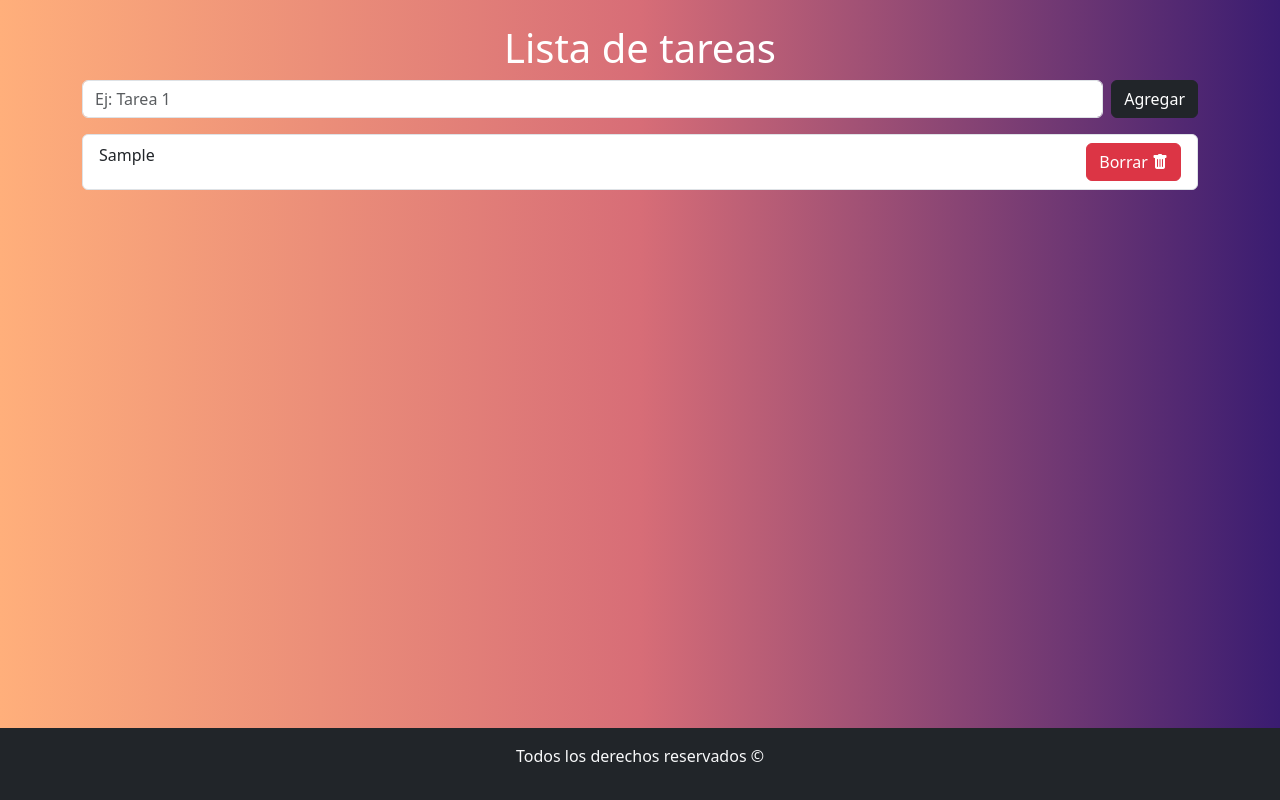
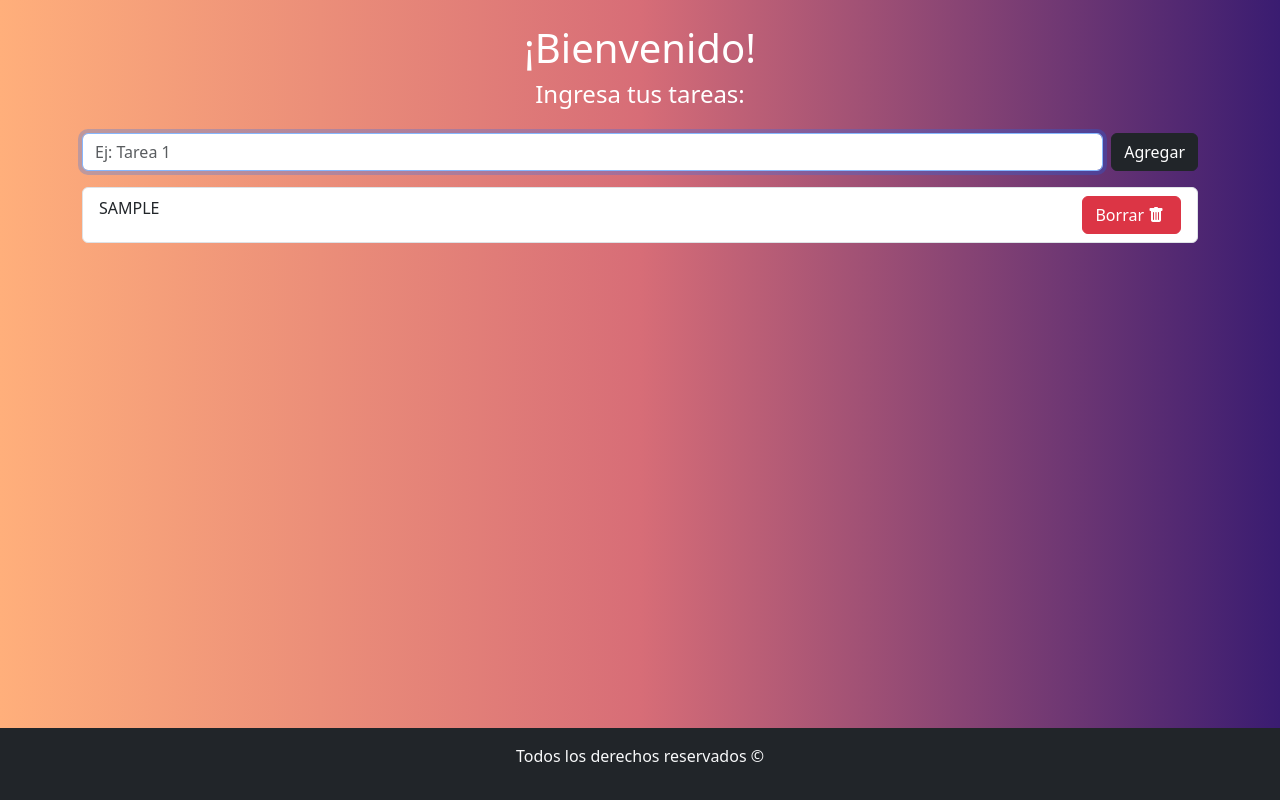
Before and after one commit to kstephantorres/m3-tp1-p05, a React (Vite) app: page / in a window 1280 px wide. Both pictures are taken after typing "Sample" into the empty fields and a click on the button "Agregar". Built offline with nearby package versions, Linux system fonts and the light colour scheme.

Commit message:
Se hicieron modificaciones al maquetado

```diff
--- a/src/App.css
+++ b/src/App.css
@@ -26,3 +26,8 @@
     overflow: hidden;
     text-overflow: ellipsis;
 }
+
+.item button{
+    display: flex;
+    flex-direction: row;
+}
--- a/src/App.jsx
+++ b/src/App.jsx
@@ -10,7 +10,10 @@ function App() {
   return (
     <>
       <Container className='py-4' id='main'>
-        <h1 className='text-center text-white'>Lista de tareas </h1>
+      <div className='text-center text-white mb-4'>
+          <h1>¡Bienvenido!</h1>
+          <h4>Ingresa tus tareas:</h4>
+        </div>
         <FormularioTarea></FormularioTarea>
       </Container>
       <Footer></Footer>
--- a/src/components/FormularioTarea.jsx
+++ b/src/components/FormularioTarea.jsx
@@ -1,11 +1,12 @@
 import { Form, Button } from "react-bootstrap";
 import ListaTarea from './ListaTarea'
-import { useEffect, useState } from "react";
+import { useEffect, useState, useRef } from "react";
 
 const FormularioTarea = () => {
     const [tarea, setTarea]= useState('');
     const listaTareaLS = JSON.parse(localStorage.getItem('keyTareas')) || []
     const [listaTarea, setListaTarea] =  useState(listaTareaLS)
+    const taskInputRef = useRef(null)
 
     // Se ejecuta dos veces solo en desarrollo
     useEffect(()=>{
@@ -15,10 +16,11 @@ const FormularioTarea = () => {
     // handle+algo nombre de funciones para el manejo de states
     const handleSubmit =(e)=>{
         e.preventDefault()
-        // realizar algo similar al push tarea
+        // se realiza algo similar al push en listaTarea poeque no se puede modificar directamente este debido al state
         // operador spred ...
-        setListaTarea([...listaTarea,tarea.trim()])
+        !listaTarea.includes(tarea.toUpperCase()) && tarea.trim() !== "" && setListaTarea([...listaTarea,tarea.trim()])
         setTarea('')
+        taskInputRef.current && taskInputRef.current.focus()
     }
 
     const borrarTarea=(nombreTarea)=>{
@@ -36,8 +38,9 @@ const FormularioTarea = () => {
                         placeholder="Ej: Tarea 1"
                         minLength={3}
                         maxLength={80}
-                        onChange={(e)=> setTarea(e.target.value)}
+                        onChange={(e)=> setTarea(e.target.value.toUpperCase())}
                         value={tarea}
+                        ref={taskInputRef}
                     />
                     <Button variant="dark" className="ms-2" type="submit"> Agregar </Button>
                 </Form.Group>
--- a/src/components/ItemTarea.jsx
+++ b/src/components/ItemTarea.jsx
@@ -3,9 +3,9 @@ import 'bootstrap-icons/font/bootstrap-icons.css'
 
 const ItemTarea = ({nombreTarea, borrarTarea}) => {
     return (
-        <ListGroup.Item className="d-flex justify-content-between">
-            {nombreTarea}
-            <Button variant="danger" onClick={()=>{borrarTarea(nombreTarea)}}>Borrar <i className="bi bi-trash-fill"></i></Button>
+        <ListGroup.Item className="d-flex justify-content-between item">
+            <span>{nombreTarea}</span>
+            <Button variant="danger" onClick={()=>{borrarTarea(nombreTarea)}}>Borrar <i className="bi bi-trash-fill mx-1"></i></Button>
         </ListGroup.Item>
     );
 };
```
Lines whose indentation alone changed are shown as unchanged.
